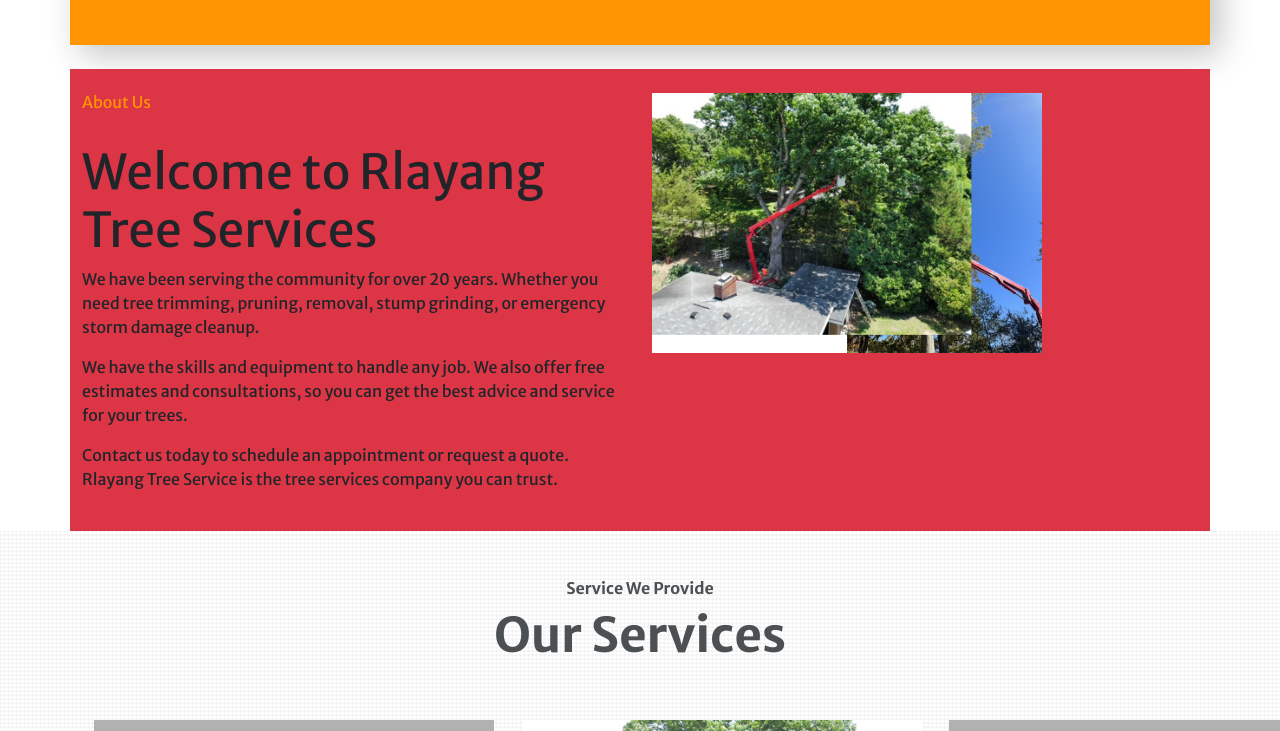
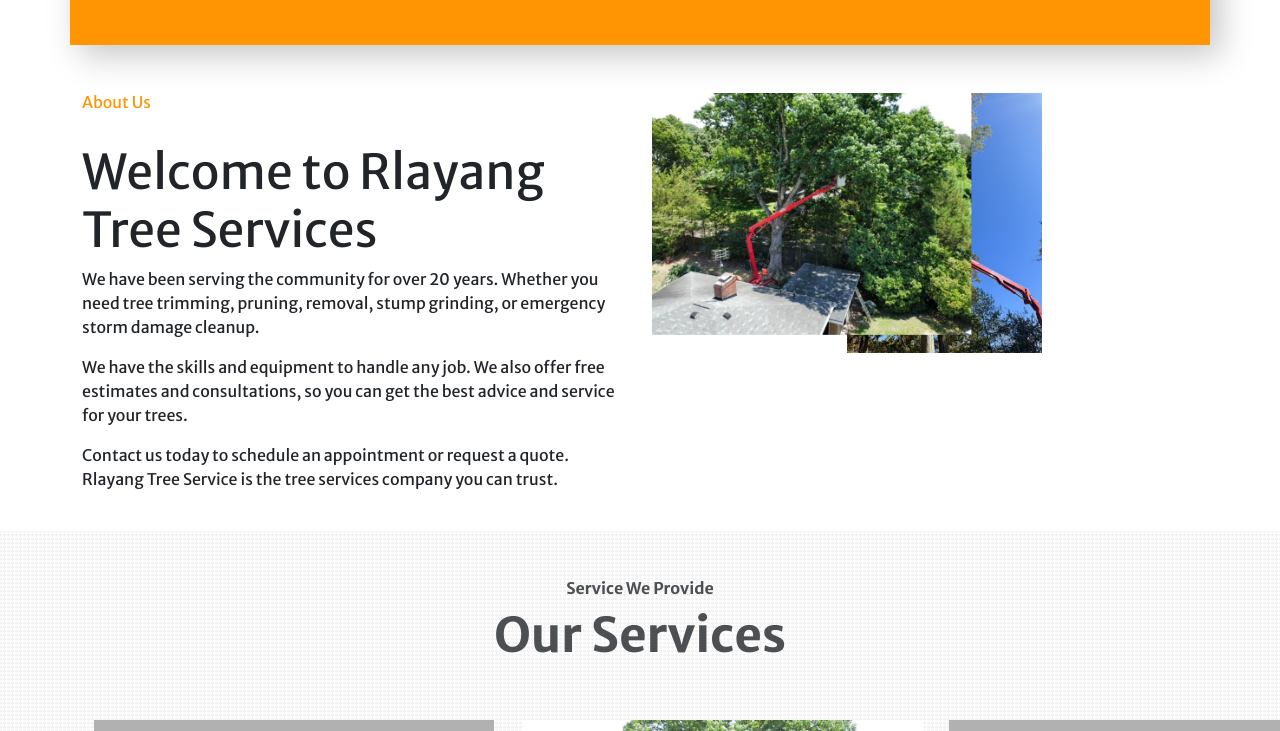
Before and after one commit to tomasimsy/RlayangTree2, a plain HTML site: page index.html in a window 1280 px wide. Shown: the part 783-1514 px from the top of the page. Drawn offline with nearby package versions, Linux system fonts and the light colour scheme; some packages are replaced by stand-ins of ours; grey boxes are pictures that could not be loaded; a script that the page names is missing.

Commit message:
Update index.html

```diff
--- a/index.html
+++ b/index.html
@@ -123,7 +123,7 @@
 
         <!-- about us -->
         <section class="mt-6 " id="about">
-          <div class="container d-flex bg-danger justify-content-between align-self-center mt-4 py-4">
+          <div class="container d-flex  justify-content-between align-self-center mt-4 py-4">
             <div class="row">
               <div class=" col-sm col-md fw-light" style="font-family: Merriweather Sans, -apple-system,  Helvetica Neue, Arial, Noto Sans, sans-serif;">
                 <h6 class=" text-success" >About Us</h6>
```
